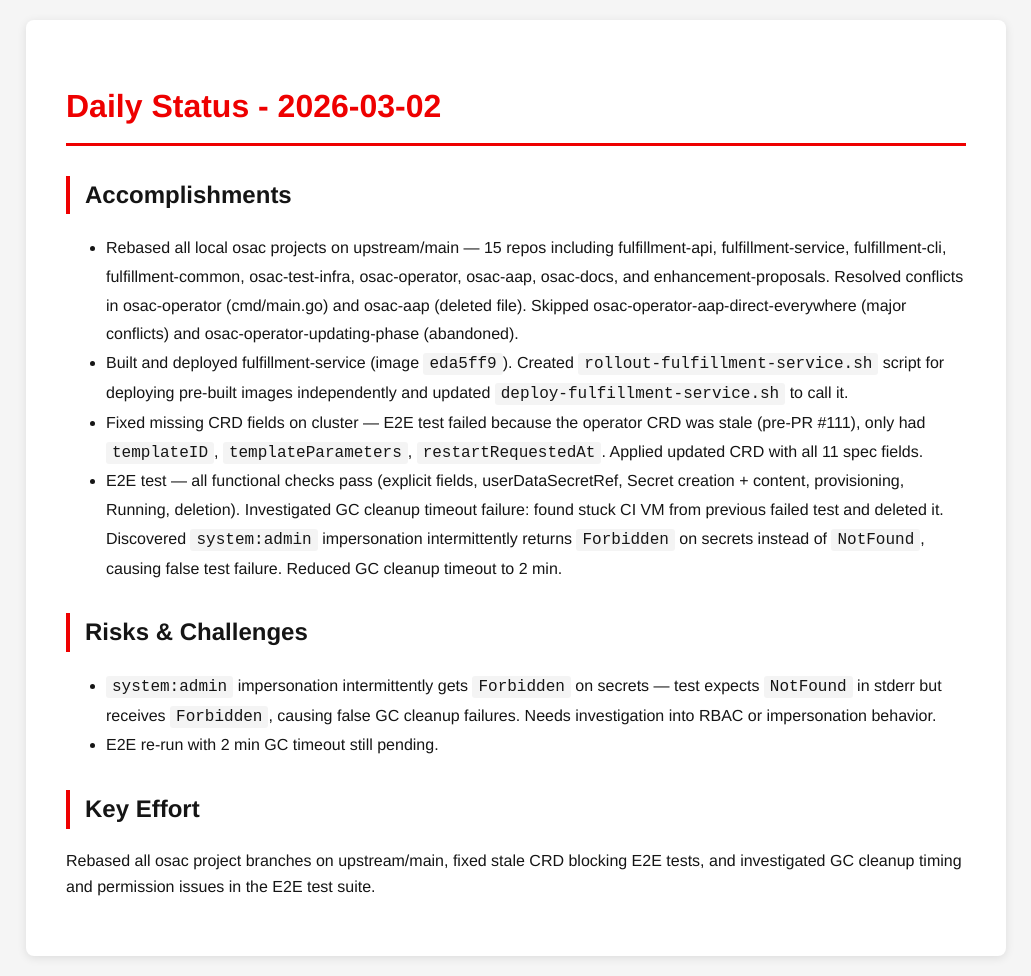
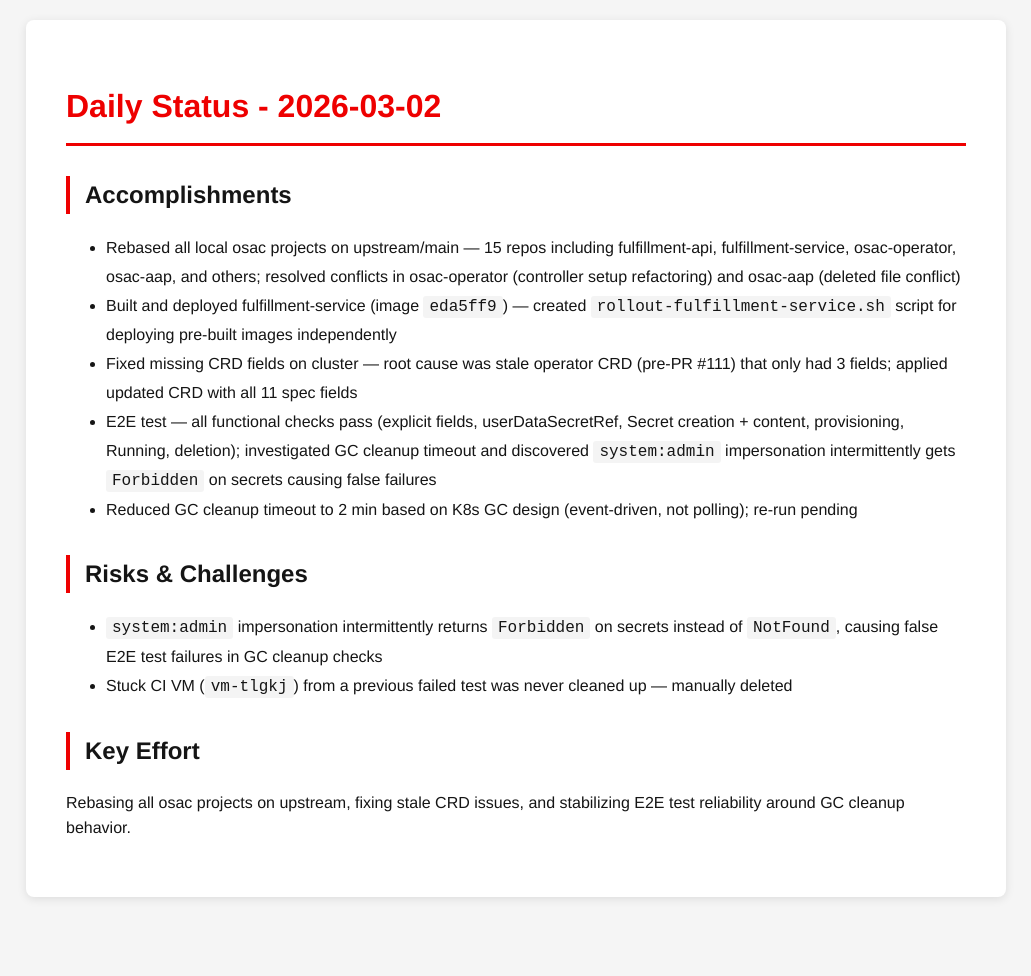
Before and after one commit to tzvatot/daily-status, a Jekyll site: the page built from 2026-03-02.md, in a window 1280 px wide. Shown: the whole page, without its empty margins (124-1155 px from the left). Built offline with Jekyll 4.4.1, drawn with Linux system fonts in a browser that asks for light colours; after the commit the page ends 917 px from its top, so only the background shows below that.

Commit message:
Daily status update - 2026-03-02

```diff
--- a/2026-03-02.md
+++ b/2026-03-02.md
@@ -7,14 +7,15 @@ date: 2026-03-02
 # Daily Status - 2026-03-02
 
 ## Accomplishments
-- Rebased all local osac projects on upstream/main — 15 repos including fulfillment-api, fulfillment-service, fulfillment-cli, fulfillment-common, osac-test-infra, osac-operator, osac-aap, osac-docs, and enhancement-proposals. Resolved conflicts in osac-operator (cmd/main.go) and osac-aap (deleted file). Skipped osac-operator-aap-direct-everywhere (major conflicts) and osac-operator-updating-phase (abandoned).
-- Built and deployed fulfillment-service (image `eda5ff9`). Created `rollout-fulfillment-service.sh` script for deploying pre-built images independently and updated `deploy-fulfillment-service.sh` to call it.
-- Fixed missing CRD fields on cluster — E2E test failed because the operator CRD was stale (pre-PR #111), only had `templateID`, `templateParameters`, `restartRequestedAt`. Applied updated CRD with all 11 spec fields.
-- E2E test — all functional checks pass (explicit fields, userDataSecretRef, Secret creation + content, provisioning, Running, deletion). Investigated GC cleanup timeout failure: found stuck CI VM from previous failed test and deleted it. Discovered `system:admin` impersonation intermittently returns `Forbidden` on secrets instead of `NotFound`, causing false test failure. Reduced GC cleanup timeout to 2 min.
+- Rebased all local osac projects on upstream/main — 15 repos including fulfillment-api, fulfillment-service, osac-operator, osac-aap, and others; resolved conflicts in osac-operator (controller setup refactoring) and osac-aap (deleted file conflict)
+- Built and deployed fulfillment-service (image `eda5ff9`) — created `rollout-fulfillment-service.sh` script for deploying pre-built images independently
+- Fixed missing CRD fields on cluster — root cause was stale operator CRD (pre-PR #111) that only had 3 fields; applied updated CRD with all 11 spec fields
+- E2E test — all functional checks pass (explicit fields, userDataSecretRef, Secret creation + content, provisioning, Running, deletion); investigated GC cleanup timeout and discovered `system:admin` impersonation intermittently gets `Forbidden` on secrets causing false failures
+- Reduced GC cleanup timeout to 2 min based on K8s GC design (event-driven, not polling); re-run pending
 
 ## Risks & Challenges
-- `system:admin` impersonation intermittently gets `Forbidden` on secrets — test expects `NotFound` in stderr but receives `Forbidden`, causing false GC cleanup failures. Needs investigation into RBAC or impersonation behavior.
-- E2E re-run with 2 min GC timeout still pending.
+- `system:admin` impersonation intermittently returns `Forbidden` on secrets instead of `NotFound`, causing false E2E test failures in GC cleanup checks
+- Stuck CI VM (`vm-tlgkj`) from a previous failed test was never cleaned up — manually deleted
 
 ## Key Effort
-Rebased all osac project branches on upstream/main, fixed stale CRD blocking E2E tests, and investigated GC cleanup timing and permission issues in the E2E test suite.
+Rebasing all osac projects on upstream, fixing stale CRD issues, and stabilizing E2E test reliability around GC cleanup behavior.
```
